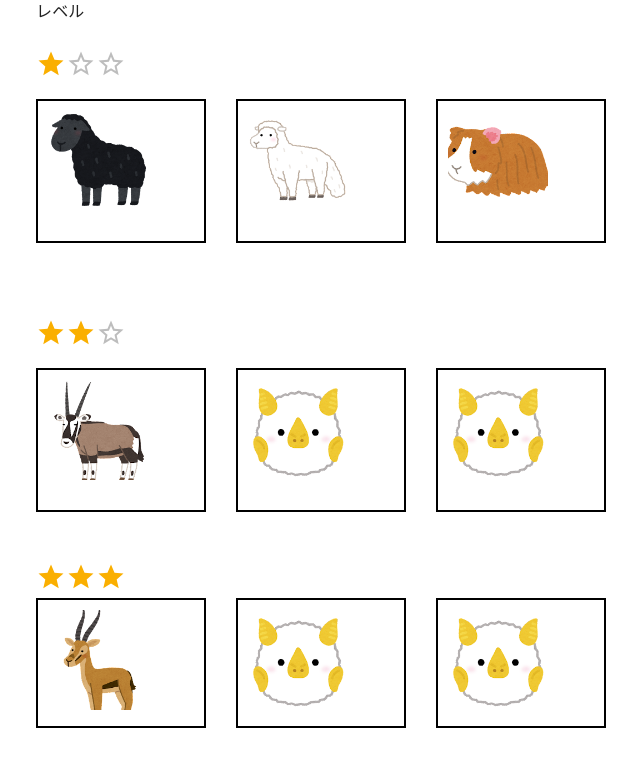
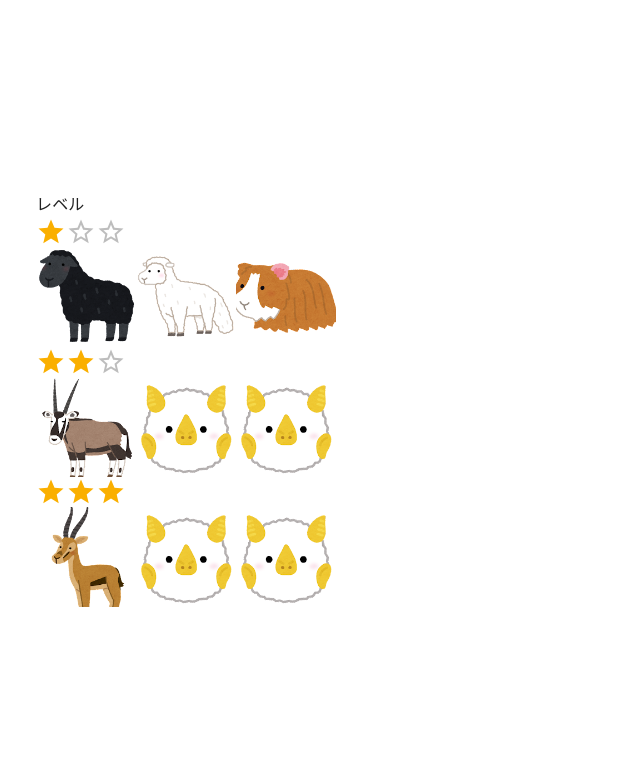
Before and after one commit to mikiya1130/katachi_monster, a Next.js app in the folder frontend/: page /level-select in a window 1280 px wide. Shown: the top 766 px of the page, without its empty margins (304-944 px from the left). Built offline with nearby package versions, Linux system fonts and the light colour scheme.

Commit message:
モーダルが表示されるようにしました。

```diff
--- /dev/null
+++ b/frontend/src/app/level-select/ModalContent.tsx
@@ -0,0 +1,50 @@
+import { Box, Modal, Typography } from "@mui/material";
+import Image from "next/image";
+import React from "react";
+
+import { TypeSelectedImageInfo } from "@/types";
+
+type Props = {
+  selectedImageInfo: TypeSelectedImageInfo;
+  handleClose: () => void;
+};
+
+const ModalContent = ({ selectedImageInfo, handleClose }: Props) => {
+  const style = {
+    position: "absolute" as const,
+    top: "50%",
+    left: "50%",
+    transform: "translate(-50%, -50%)",
+    width: 400,
+    bgcolor: "background.paper",
+    border: "2px solid #000",
+    boxShadow: 24,
+    p: 4,
+  };
+
+  return (
+    <Modal
+      open={true}
+      onClose={handleClose}
+      aria-labelledby="modal-modal-title"
+      aria-describedby="modal-modal-description"
+    >
+      <Box sx={style}>
+        <Image
+          src={selectedImageInfo.url}
+          alt={selectedImageInfo.title}
+          width={selectedImageInfo.width}
+          height={selectedImageInfo.height}
+        />
+        <Typography id="modal-modal-title" variant="h6" component="h2">
+          Text in a modal
+        </Typography>
+        <Typography id="modal-modal-description" sx={{ mt: 2 }}>
+          Duis mollis, est non commodo luctus, nisi erat porttitor ligula.
+        </Typography>
+      </Box>
+    </Modal>
+  );
+};
+
+export default ModalContent;
--- /dev/null
+++ b/frontend/src/app/level-select/Swiper.tsx
@@ -0,0 +1,68 @@
+import { Stack } from "@mui/material";
+import Image from "next/image";
+import React from "react";
+
+import ModalContent from "@/app/level-select/ModalContent";
+import { TypeSelectedImageInfo } from "@/types";
+
+type Props = {
+  images: TypeSelectedImageInfo[];
+};
+
+const Swiper = ({ images }: Props) => {
+  const imageContainerStyle = {
+    display: "flex", // 画像を横に並べるために flex レイアウトを使用
+  };
+
+  const imageStyle = {
+    width: "30%", // 画像の幅
+    marginRight: "30px", // 画像の間隔
+  };
+
+  // 画像を四角で囲むためのスタイル
+  const borderedImageStyle = {
+    border: "2px solid #000", // 枠線のスタイルを設定
+    padding: "10px", // 枠線内の余白を追加
+  };
+
+  const levelStyle = {
+    marginBottom: "50px",
+    fontSize: "50px",
+  };
+
+  const [selectedImageInfo, setSelectedImageInfo] =
+    React.useState<null | TypeSelectedImageInfo>(null);
+
+  const handleOpen = (imageInfo: TypeSelectedImageInfo) => {
+    // 画像クリック時にモーダルを開く関数
+    setSelectedImageInfo(imageInfo); // 選択された画像情報を設定
+  };
+
+  const handleClose = () => {
+    setSelectedImageInfo(null);
+  };
+
+  return (
+    <Stack direction="row">
+      {images.map((image) => (
+        <>
+          <Image
+            src={image.url}
+            alt={image.title}
+            width={image.width} // 画像の幅を指定
+            height={image.height} // 画像の高さを指定
+            onClick={() => handleOpen(image)}
+          />
+          {selectedImageInfo && (
+            <ModalContent
+              selectedImageInfo={selectedImageInfo}
+              handleClose={handleClose}
+            />
+          )}
+        </>
+      ))}
+    </Stack>
+  );
+};
+
+export default Swiper;
--- a/frontend/src/app/level-select/page.tsx
+++ b/frontend/src/app/level-select/page.tsx
@@ -1,141 +1,41 @@
-import { Rating, Typography } from "@mui/material";
-import Image from "next/image";
+"use client";
 
-const imagesLevel1 = [
-  {
-    url: "/../../../images/animal_black_sheep_hitsuji.png",
-    title: "sheep_hitsuji",
-    width: 100,
-    height: 100,
-  },
-  {
-    url: "/../../../images/animal_hitsuji_shiboubi.png",
-    title: "hitsuji_shiboubi",
-    width: 100,
-    height: 100,
-  },
-  {
-    url: "/../../../images/animal_marmot_longhair.png",
-    title: "uma",
-    width: 100,
-    height: 100,
-  },
-];
+import { Rating, Stack, Typography } from "@mui/material";
+import React from "react";
 
-const imagesLevel2 = [
-  {
-    url: "/../../../images/animal_oryx.png",
-    title: "sheep_hitsuji",
-    width: 100,
-    height: 100,
-  },
-  {
-    url: "/../../../images/animal_shirohera_koumori.png",
-    title: "hitsuji_shiboubi",
-    width: 100,
-    height: 100,
-  },
-  {
-    url: "/../../../images/animal_shirohera_koumori.png",
-    title: "uma",
-    width: 100,
-    height: 100,
-  },
-];
-
-const imagesLevel3 = [
-  {
-    url: "/../../../images/animal_thomsons_gazelle.png",
-    title: "sheep_hitsuji",
-    width: 100,
-    height: 100,
-  },
-  {
-    url: "/../../../images/animal_shirohera_koumori.png",
-    title: "hitsuji_shiboubi",
-    width: 100,
-    height: 100,
-  },
-  {
-    url: "/../../../images/animal_shirohera_koumori.png",
-    title: "uma",
-    width: 100,
-    height: 100,
-  },
-];
+import Swiper from "@/app/level-select/Swiper";
+import { imagesLevel1, imagesLevel2, imagesLevel3 } from "@/sampleImages";
+import { TypeSelectedImageInfo } from "@/types";
 
 const LevelSelect = () => {
-  const imageContainerStyle = {
-    display: "flex", // 画像を横に並べるために flex レイアウトを使用
-  };
-
-  const imageStyle = {
-    width: "30%", // 画像の幅
-    marginRight: "30px", // 画像の間隔
-  };
-
-  // 画像を四角で囲むためのスタイル
-  const borderedImageStyle = {
-    border: "2px solid #000", // 枠線のスタイルを設定
-    padding: "10px", // 枠線内の余白を追加
-  };
-
-  const levelStyle = {
-    marginBottom: "50px",
-    fontSize: "50px",
-  };
+  const swiperList: TypeSelectedImageInfo[][] = [
+    imagesLevel1,
+    imagesLevel2,
+    imagesLevel3,
+  ];
 
   return (
-    <div>
-      <div style={levelStyle}>
-        <Typography>レベル</Typography>
-        <Rating name="level3" value={1} max={3} size="large" readOnly />
-        <div style={imageContainerStyle}>
-          {imagesLevel1.map((image, index) => (
-            <div key={index} style={{ ...imageStyle, ...borderedImageStyle }}>
-              <Image
-                src={image.url}
-                alt={image.title}
-                width={image.width} // 画像の幅を指定
-                height={image.height} // 画像の高さを指定
-              />
-            </div>
-          ))}
-        </div>
-      </div>
-
-      <div style={levelStyle}>
-        <Rating name="level2" value={2} max={3} size="large" readOnly />
-        <div style={imageContainerStyle}>
-          {imagesLevel2.map((image, index) => (
-            <div key={index} style={{ ...imageStyle, ...borderedImageStyle }}>
-              <Image
-                src={image.url}
-                alt={image.title}
-                width={image.width} // 画像の幅を指定
-                height={image.height} // 画像の高さを指定
-              />
-            </div>
-          ))}
-        </div>
-      </div>
-
-      <div>
-        <Rating name="level1" value={3} max={3} size="large" readOnly />
-        <div style={imageContainerStyle}>
-          {imagesLevel3.map((image, index) => (
-            <div key={index} style={{ ...imageStyle, ...borderedImageStyle }}>
-              <Image
-                src={image.url}
-                alt={image.title}
-                width={image.width} // 画像の幅を指定
-                height={image.height} // 画像の高さを指定
-              />
-            </div>
-          ))}
-        </div>
-      </div>
-    </div>
+    <Stack
+      py={5}
+      direction="column"
+      justifyContent="center"
+      sx={{ height: "100svh" }}
+    >
+      <Typography>レベル</Typography>
+      {swiperList.map((images, level) => {
+        return (
+          <>
+            <Rating
+              value={level + 1}
+              max={swiperList.length}
+              size="large"
+              readOnly
+            />
+            <Swiper images={images} />
+          </>
+        );
+      })}
+    </Stack>
   );
 };
 
--- /dev/null
+++ b/frontend/src/sampleImages.ts
@@ -0,0 +1,64 @@
+import { TypeSelectedImageInfo } from "@/types";
+
+export const imagesLevel1: TypeSelectedImageInfo[] = [
+  {
+    url: "/../../../images/animal_black_sheep_hitsuji.png",
+    title: "sheep_hitsuji",
+    width: 100,
+    height: 100,
+  },
+  {
+    url: "/../../../images/animal_hitsuji_shiboubi.png",
+    title: "hitsuji_shiboubi",
+    width: 100,
+    height: 100,
+  },
+  {
+    url: "/../../../images/animal_marmot_longhair.png",
+    title: "uma",
+    width: 100,
+    height: 100,
+  },
+];
+
+export const imagesLevel2: TypeSelectedImageInfo[] = [
+  {
+    url: "/../../../images/animal_oryx.png",
+    title: "sheep_hitsuji",
+    width: 100,
+    height: 100,
+  },
+  {
+    url: "/../../../images/animal_shirohera_koumori.png",
+    title: "hitsuji_shiboubi",
+    width: 100,
+    height: 100,
+  },
+  {
+    url: "/../../../images/animal_shirohera_koumori.png",
+    title: "uma",
+    width: 100,
+    height: 100,
+  },
+];
+
+export const imagesLevel3: TypeSelectedImageInfo[] = [
+  {
+    url: "/../../../images/animal_thomsons_gazelle.png",
+    title: "sheep_hitsuji",
+    width: 100,
+    height: 100,
+  },
+  {
+    url: "/../../../images/animal_shirohera_koumori.png",
+    title: "hitsuji_shiboubi",
+    width: 100,
+    height: 100,
+  },
+  {
+    url: "/../../../images/animal_shirohera_koumori.png",
+    title: "uma",
+    width: 100,
+    height: 100,
+  },
+];
--- /dev/null
+++ b/frontend/src/types.ts
@@ -0,0 +1,6 @@
+export type TypeSelectedImageInfo = {
+  url: string;
+  title: string;
+  width: number;
+  height: number;
+};
```
Also changed, not shown: frontend/src/app/level-select/Swiper copy.tsx (added, +69 -0 lines).
